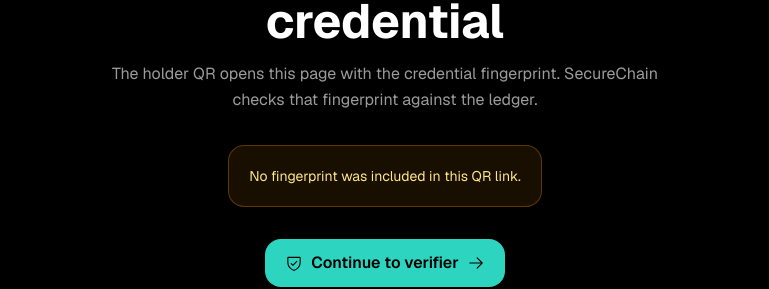
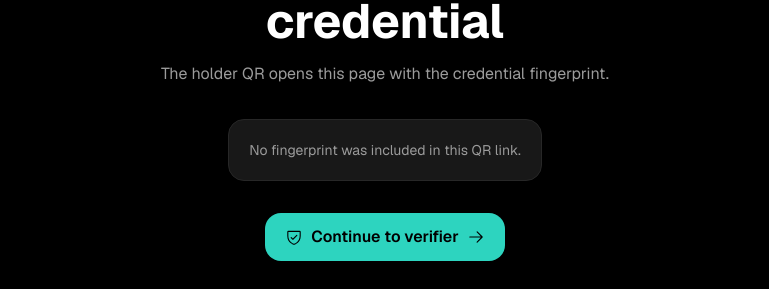
Before and after one commit to SohailKhan0525/website-demo, a Next.js app: page /verify/qr in a window 1280 px wide. Shown: the part 283-572 px from the top of the page, without its empty margins (255-1024 px from the left). Built offline with nearby package versions, Linux system fonts and the light colour scheme; no server answers.

Commit message:
fix: wrap QR search params for production build

```diff
--- a/src/app/verify/qr/page.tsx
+++ b/src/app/verify/qr/page.tsx
@@ -1,12 +1,12 @@
 'use client';
 
-import { useEffect, useState } from 'react';
+import { Suspense, useEffect, useState } from 'react';
 import { useSearchParams } from 'next/navigation';
 import Link from 'next/link';
-import { ArrowRight, QrCode, ShieldCheck, CheckCircle, WarningCircle } from '@phosphor-icons/react';
-import { verifyDocumentOnLedger, VerificationResponse } from '@/lib/ledger';
+import { ArrowRight, CheckCircle, QrCode, ShieldCheck, WarningCircle } from '@phosphor-icons/react';
+import { VerificationResponse, verifyDocumentOnLedger } from '@/lib/ledger';
 
-export default function QrVerifyPage() {
+function QrContent() {
   const params = useSearchParams();
   const hash = params.get('hash');
   const [result, setResult] = useState<VerificationResponse | null>(null);
@@ -20,10 +20,18 @@ export default function QrVerifyPage() {
     <main className="mx-auto flex min-h-screen w-full max-w-3xl flex-col items-center px-6 pb-24 pt-40 text-center">
       <span className="mb-4 flex h-14 w-14 items-center justify-center rounded-2xl border border-[#272727] bg-[#181818] text-[#2DD4BF]"><QrCode size={28} /></span>
       <h1 className="text-4xl font-bold text-white md:text-5xl">Verify a SecureChain credential</h1>
-      <p className="mt-4 max-w-xl text-base leading-relaxed text-[#9B9B9B]">The holder QR opens this page with the credential fingerprint. SecureChain checks that fingerprint against the ledger.</p>
-      {!hash && <div className="mt-8 rounded-2xl border border-amber-500/30 bg-amber-500/10 p-5 text-sm text-amber-200">No fingerprint was included in this QR link.</div>}
-      {hash && <div className="mt-8 w-full rounded-3xl border border-[#272727] bg-[#181818] p-6 text-left"><span className="block text-xs text-[#9B9B9B]">Document SHA 256 from QR</span><code className="mt-2 block break-all font-mono text-sm text-[#2DD4BF]">{hash}</code>{result && <div className="mt-5 flex items-center gap-3"><span className={`flex h-10 w-10 items-center justify-center rounded-xl ${result.outcome === 'valid' ? 'bg-emerald-500/10 text-emerald-300' : result.outcome === 'revoked' ? 'bg-orange-500/10 text-orange-300' : 'bg-amber-500/10 text-amber-300'}`}>{result.outcome === 'valid' ? <CheckCircle size={22} /> : <WarningCircle size={22} />}</span><div className="text-left"><p className="font-semibold text-white">{result.outcome === 'valid' ? 'Credential found' : result.outcome === 'revoked' ? 'Credential revoked' : 'Credential not found'}</p><p className="text-xs text-[#9B9B9B]">{result.record?.doc_name ?? 'No matching ledger record'}</p></div></div>}</div>}
-      <Link href={hash ? `/verify?hash=${encodeURIComponent(hash)}` : '/verify'} className="mt-8 inline-flex items-center gap-2 rounded-2xl bg-[#2DD4BF] px-5 py-3 text-base font-semibold text-black hover:bg-[#14B8A6] active:scale-[0.98] transition-fluid"><ShieldCheck size={18} /> Continue to verifier <ArrowRight size={18} /></Link>
+      <p className="mt-4 max-w-xl text-base leading-relaxed text-[#9B9B9B]">The holder QR opens this page with the credential fingerprint.</p>
+      {!hash && <div className="mt-8 rounded-2xl border border-[#272727] bg-[#181818] p-5 text-sm text-[#9B9B9B]">No fingerprint was included in this QR link.</div>}
+      {hash && <div className="mt-8 w-full rounded-3xl border border-[#272727] bg-[#181818] p-6 text-left">
+        <span className="block text-xs text-[#9B9B9B]">Document SHA 256 from QR</span>
+        <code className="mt-2 block break-all font-mono text-sm text-[#2DD4BF]">{hash}</code>
+        {result && <div className="mt-5 flex items-center gap-3"><span className="flex h-10 w-10 items-center justify-center rounded-xl bg-[#1F1F1F] text-[#2DD4BF]">{result.outcome === 'valid' ? <CheckCircle size={22} /> : <WarningCircle size={22} />}</span><div><p className="font-semibold text-white">{result.outcome === 'valid' ? 'Credential found' : result.outcome === 'revoked' ? 'Credential revoked' : 'Credential not found'}</p><p className="text-xs text-[#9B9B9B]">{result.record?.doc_name ?? 'No matching ledger record'}</p></div></div>}
+      </div>}
+      <Link href={hash ? `/verify?hash=${encodeURIComponent(hash)}` : '/verify'} className="mt-8 inline-flex items-center gap-2 rounded-2xl bg-[#2DD4BF] px-5 py-3 text-base font-semibold text-black"><ShieldCheck size={18} /> Continue to verifier <ArrowRight size={18} /></Link>
     </main>
   );
 }
+
+export default function QrVerifyPage() {
+  return <Suspense fallback={<main className="min-h-screen bg-black" />}><QrContent /></Suspense>;
+}
```
